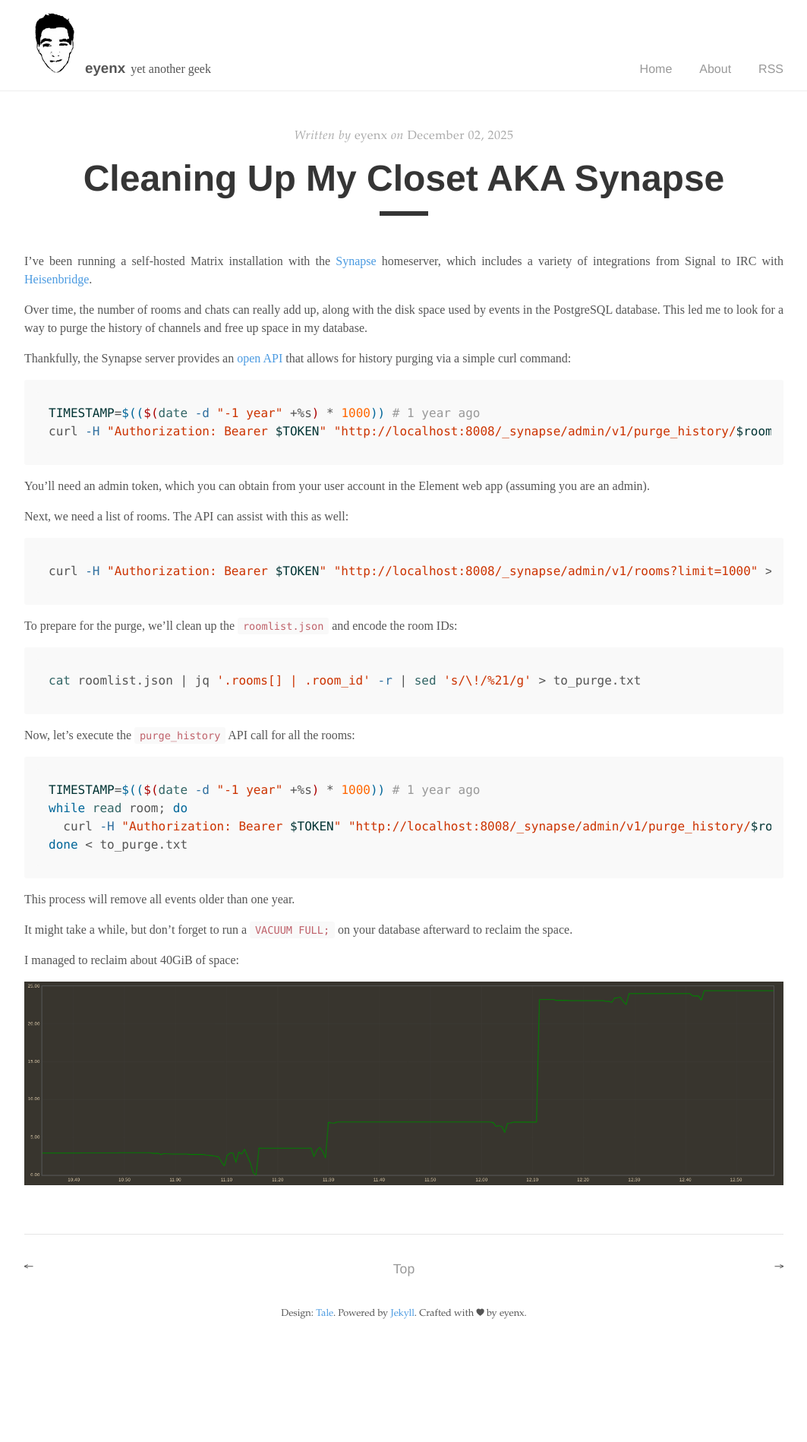
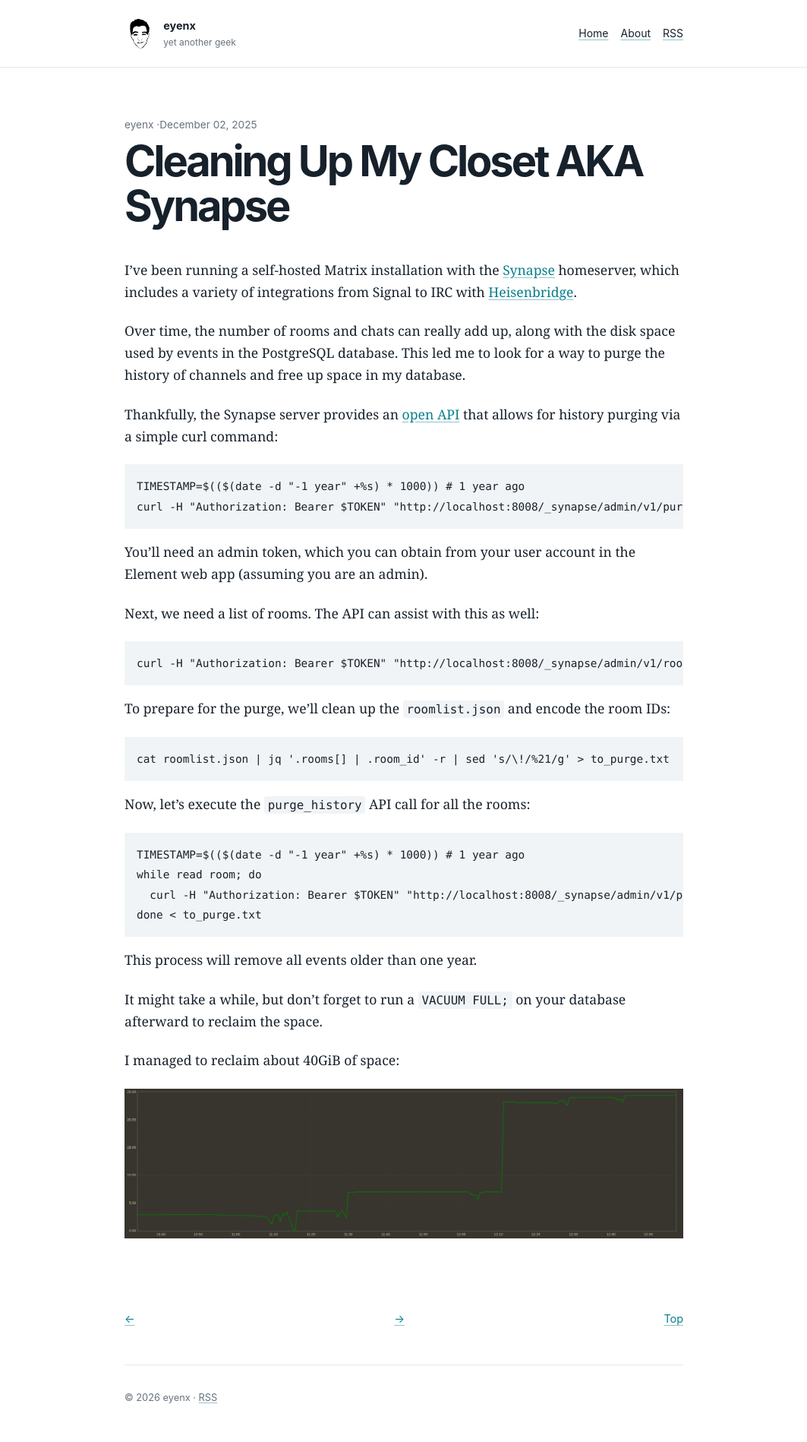
Before and after one commit to eyenx/blog, a Jekyll site: the page built from src/_posts/2025-12-02-cleaning-up-my-closet-aka-synapse.md, in a window 1280 px wide. Shown: the whole page at 76% size, without its empty margins (108-1171 px from the left). Built offline with Jekyll 4.4.1, drawn with Linux system fonts in a browser that asks for light colours; comment, search, counter and statistics services are not loaded; before the commit the page ends 1772 px from its top, so only the background shows below that.

Commit message:
Refresh blog with minimalist theme
Co-authored-by: eyenx <1947882+eyenx@users.noreply.github.com>

```diff
--- a/src/_includes/catalogue_item.html
+++ b/src/_includes/catalogue_item.html
@@ -5,8 +5,6 @@
     {% endif %}
     <time datetime="{{ post.date }}" class="catalogue-time">{{ post.date | date: "%B %d, %Y" }}</time>
     <h1 class="catalogue-title">{{ post.title }}</h1>
-    <div class="catalogue-line"></div>
-
     <p>
       {% if post.excerpt_separator %}
         {{ post.excerpt | strip_html }}
--- a/src/_includes/footer.html
+++ b/src/_includes/footer.html
@@ -1,5 +1,3 @@
 <footer>
-  <span>
-    Design: <a href="https://github.com/chesterhow/tale/">Tale</a>. Powered by <a href="https://jekyllrb.com/">Jekyll</a>. Crafted with <i class='fi fi-heart'></i> by eyenx.
-  </span>
+  <span>© {{ site.time | date: "%Y" }} {{ site.author.name }} · <a href="{{ '/feed.xml' | relative_url }}">RSS</a></span>
 </footer>
--- a/src/_includes/navigation.html
+++ b/src/_includes/navigation.html
@@ -1,7 +1,12 @@
 <nav class="nav">
   <div class="nav-container">
-    <a href="{{ site.baseurl }}/">
-      <img src='/img/eyenx.png' style="display:inline;width:80px;margin-bottom:0px;"></img><h3 class="nav-title">{{ site.title }}</h3></a> {{ site.description }}
+    <a class="nav-brand" href="{{ site.baseurl }}/">
+      <img src="{{ '/img/eyenx.png' | relative_url }}" alt="" width="40" height="40">
+      <span>
+        <strong>{{ site.title }}</strong>
+        <small>{{ site.description }}</small>
+      </span>
+    </a>
     <ul>
       <li><a href="{{ site.baseurl }}/">Home</a></li>
       <li><a href="{{ '/about' | prepend: site.baseurl }}">About</a></li>
--- a/src/_layouts/post.html
+++ b/src/_layouts/post.html
@@ -4,20 +4,18 @@ layout: default
 
 <div class="post">
   <div class="post-info">
-    <span>Written by</span>
     {% if page.author %}
-        {{ page.author }}
+        <span>{{ page.author }}</span>
     {% else %}
-        {{ site.author.name }}
+        <span>{{ site.author.name }}</span>
     {% endif %}
 
     {% if page.date %}
-      <span>on&nbsp;</span><time datetime="{{ page.date }}">{{ page.date | date: "%B %d, %Y" }}</time>
+      <span>·</span><time datetime="{{ page.date }}">{{ page.date | date: "%B %d, %Y" }}</time>
     {% endif %}
   </div>
 
   <h1 class="post-title">{{ page.title }}</h1>
-  <div class="post-line"></div>
 
   {{ content }}
 </div>
--- /dev/null
+++ b/src/_sass/_minimal.scss
@@ -0,0 +1,259 @@
+$ink: #17212b;
+$muted: #68727d;
+$line: #e4e8eb;
+$surface: #f8fafb;
+$accent: #087e8b;
+$code: #f1f4f6;
+
+* {
+  box-sizing: border-box;
+}
+
+html {
+  color: $ink;
+  font-family: Inter, ui-sans-serif, system-ui, -apple-system, BlinkMacSystemFont, "Segoe UI", sans-serif;
+  font-size: 16px;
+  line-height: 1.65;
+  scroll-behavior: smooth;
+}
+
+body {
+  margin: 0;
+}
+
+a {
+  color: inherit;
+  text-decoration-color: rgba($accent, .45);
+  text-underline-offset: .18em;
+
+  &:hover,
+  &:focus {
+    color: $accent;
+  }
+}
+
+img {
+  height: auto;
+  max-width: 100%;
+}
+
+main,
+.nav-container,
+footer {
+  margin: 0 auto;
+  max-width: 46rem;
+  width: calc(100% - 2.5rem);
+}
+
+.nav {
+  border-bottom: 1px solid $line;
+
+  &-container {
+    align-items: center;
+    display: flex;
+    justify-content: space-between;
+    min-height: 5.5rem;
+  }
+
+  &-brand {
+    align-items: center;
+    display: flex;
+    font-size: .9rem;
+    gap: .7rem;
+    text-decoration: none;
+
+    img {
+      border-radius: 50%;
+      display: block;
+    }
+
+    span {
+      display: grid;
+    }
+
+    small {
+      color: $muted;
+      font-size: .75rem;
+    }
+  }
+
+  ul {
+    display: flex;
+    gap: 1rem;
+    list-style: none;
+    margin: 0;
+    padding: 0;
+  }
+
+  li {
+    font-size: .875rem;
+  }
+}
+
+.catalogue {
+  padding: 2.5rem 0;
+
+  &-item {
+    border-bottom: 1px solid $line;
+    display: block;
+    padding: 1.75rem 0;
+    text-decoration: none;
+
+    &:first-child {
+      padding-top: 0;
+    }
+
+    &:hover .catalogue-title,
+    &:focus .catalogue-title {
+      color: $accent;
+    }
+  }
+
+  &-pinned,
+  &-time {
+    color: $muted;
+    font-size: .8rem;
+    letter-spacing: .04em;
+    text-transform: uppercase;
+  }
+
+  &-title {
+    font-size: clamp(1.3rem, 3vw, 1.7rem);
+    letter-spacing: -.03em;
+    line-height: 1.2;
+    margin: .45rem 0;
+    transition: color .15s ease;
+  }
+
+  p {
+    color: $muted;
+    margin: 0;
+  }
+}
+
+.post {
+  padding: 4rem 0;
+
+  &-info {
+    color: $muted;
+    font-size: .85rem;
+  }
+
+  &-title {
+    font-size: clamp(2.2rem, 7vw, 3.5rem);
+    letter-spacing: -.055em;
+    line-height: 1.05;
+    margin: .5rem 0 2.5rem;
+  }
+
+  h2,
+  h3,
+  h4 {
+    letter-spacing: -.025em;
+    line-height: 1.2;
+    margin: 2.25rem 0 .75rem;
+  }
+
+  p,
+  li {
+    font-family: ui-serif, Georgia, Cambria, "Times New Roman", serif;
+    font-size: 1.1rem;
+  }
+
+  p {
+    margin: 0 0 1.4rem;
+  }
+
+  a {
+    color: $accent;
+  }
+
+  blockquote {
+    border-left: .2rem solid $accent;
+    color: $muted;
+    margin: 1.5rem 0;
+    padding-left: 1rem;
+  }
+
+  pre,
+  code {
+    background: $code;
+    font-family: "SFMono-Regular", Consolas, "Liberation Mono", monospace;
+  }
+
+  code {
+    border-radius: .2rem;
+    font-size: .9em;
+    padding: .12em .3em;
+  }
+
+  pre {
+    overflow-x: auto;
+    padding: 1rem;
+
+    code {
+      padding: 0;
+    }
+  }
+}
+
+.pagination {
+  align-items: center;
+  display: flex;
+  justify-content: space-between;
+  padding: 0 0 3rem;
+
+  .arrow,
+  .top {
+    color: $accent;
+    font-size: .9rem;
+  }
+}
+
+footer {
+  border-top: 1px solid $line;
+  color: $muted;
+  font-size: .8rem;
+  padding: 2rem 0 3rem;
+}
+
+@media (max-width: 34rem) {
+  .nav-container {
+    align-items: flex-start;
+    flex-direction: column;
+    justify-content: center;
+    padding: .9rem 0;
+  }
+
+  .post {
+    padding: 2.5rem 0;
+  }
+}
+
+@media (prefers-color-scheme: dark) {
+  html {
+    background: #101619;
+    color: #e9eff2;
+  }
+
+  .nav,
+  .catalogue-item,
+  footer {
+    border-color: #293238;
+  }
+
+  .catalogue p,
+  .catalogue-pinned,
+  .catalogue-time,
+  .post-info,
+  footer,
+  .nav small,
+  .post blockquote {
+    color: #aab6bd;
+  }
+
+  .post pre,
+  .post code {
+    background: #1c252a;
+  }
+}
--- a/src/assets/main.scss
+++ b/src/assets/main.scss
@@ -2,4 +2,4 @@
 # Only the main Sass file needs front matter (the dashes are enough)
 ---
 
-@import 'tale';
+@import 'minimal';
```
